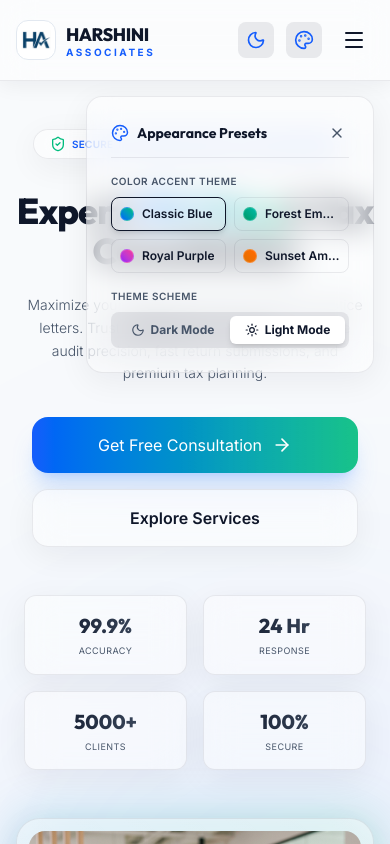
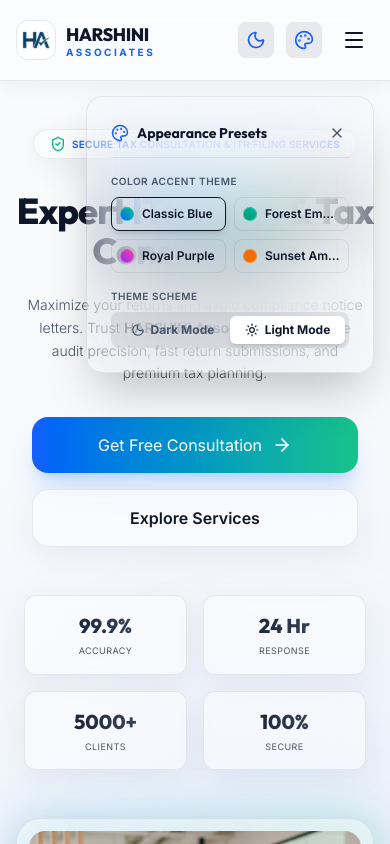
Before and after one commit to aharish405/HarshiniAssociates, a React (Vite) app: page / in a window 390 px wide. Both pictures are taken after a click on the button 304 px from the left and 40 px from the top of the page. Shown: the top 844 px of the page. Built offline with nearby package versions, Linux system fonts and the light colour scheme; no server answers.

Commit message:
feat: default to light theme on first load, make theme selection popup and mobile menu fully transparent

```diff
--- a/src/components/AppearanceSettings.jsx
+++ b/src/components/AppearanceSettings.jsx
@@ -14,7 +14,7 @@ export default function AppearanceSettings({
   if (!showSettings) return null
 
   return (
-    <div className="fixed top-24 right-4 z-50 w-72 glass-card p-6 rounded-2xl border-[var(--border-color)] animate-fade-in shadow-2xl">
+    <div className="fixed top-24 right-4 z-50 w-72 bg-transparent backdrop-blur-2xl p-6 rounded-2xl border border-[var(--border-color)] animate-fade-in shadow-2xl">
       <div className="flex items-center justify-between mb-4 border-b border-[var(--border-color)] pb-3">
         <h4 className="font-display font-bold text-sm text-[var(--text-primary)] flex items-center gap-2">
           <Palette className={`w-4.5 h-4.5 ${activeColor.textAccent}`} />
--- a/src/components/Navbar.jsx
+++ b/src/components/Navbar.jsx
@@ -122,7 +122,7 @@ export default function Navbar({
 
       {/* Mobile Dropdown Menu */}
       {mobileMenuOpen && (
-        <div className="md:hidden absolute top-20 left-0 w-full bg-[var(--bg-secondary)] border-b border-t border-[var(--border-color)] py-6 px-4 space-y-4 animate-fade-in-down shadow-2xl">
+        <div className="md:hidden absolute top-20 left-0 w-full bg-transparent backdrop-blur-2xl border-b border-[var(--border-color)] py-6 px-4 space-y-4 animate-fade-in-down shadow-2xl">
           <button
             onClick={() => scrollToSection('hero')}
             className="block w-full text-left px-4 py-2 text-base font-medium text-[var(--text-secondary)] hover:text-[var(--text-primary)] hover:bg-white/5 rounded-lg transition-all"
```
